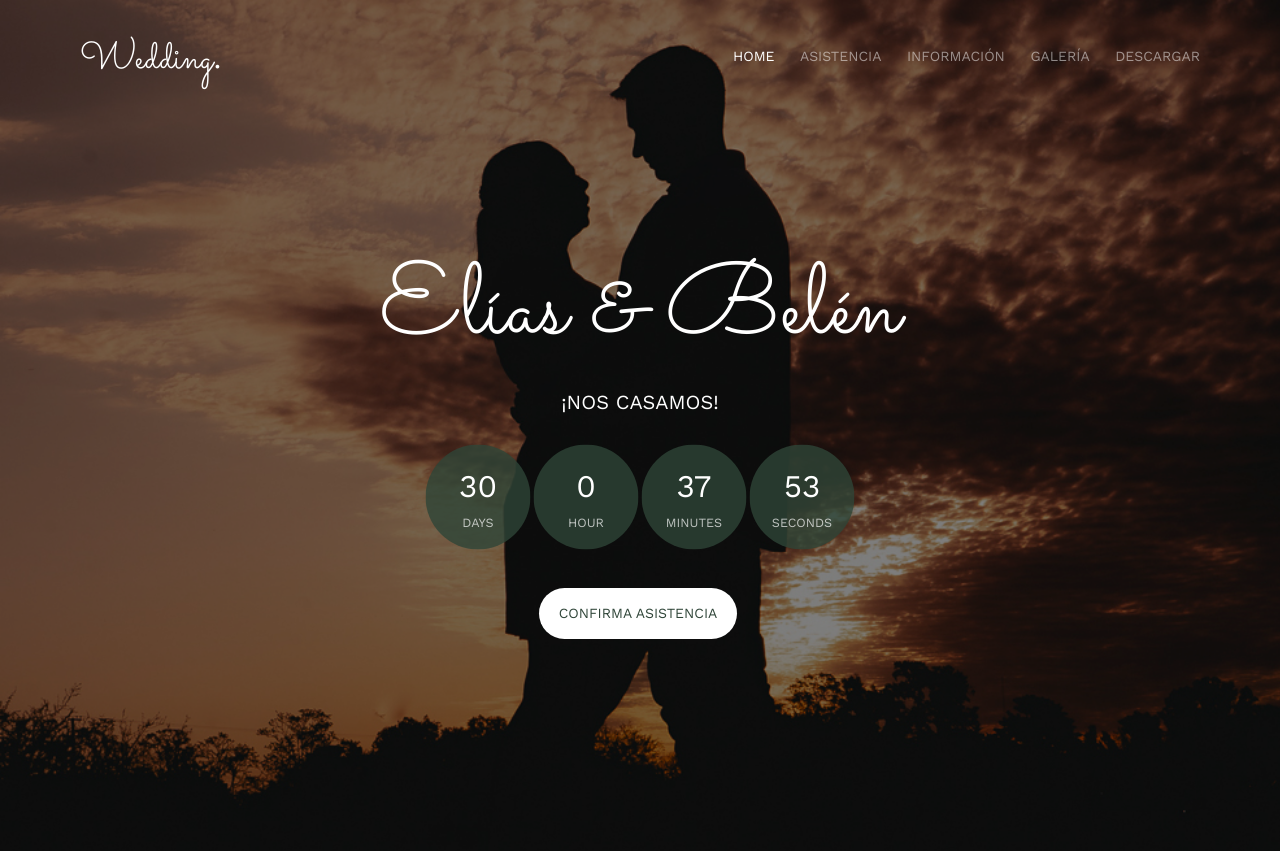
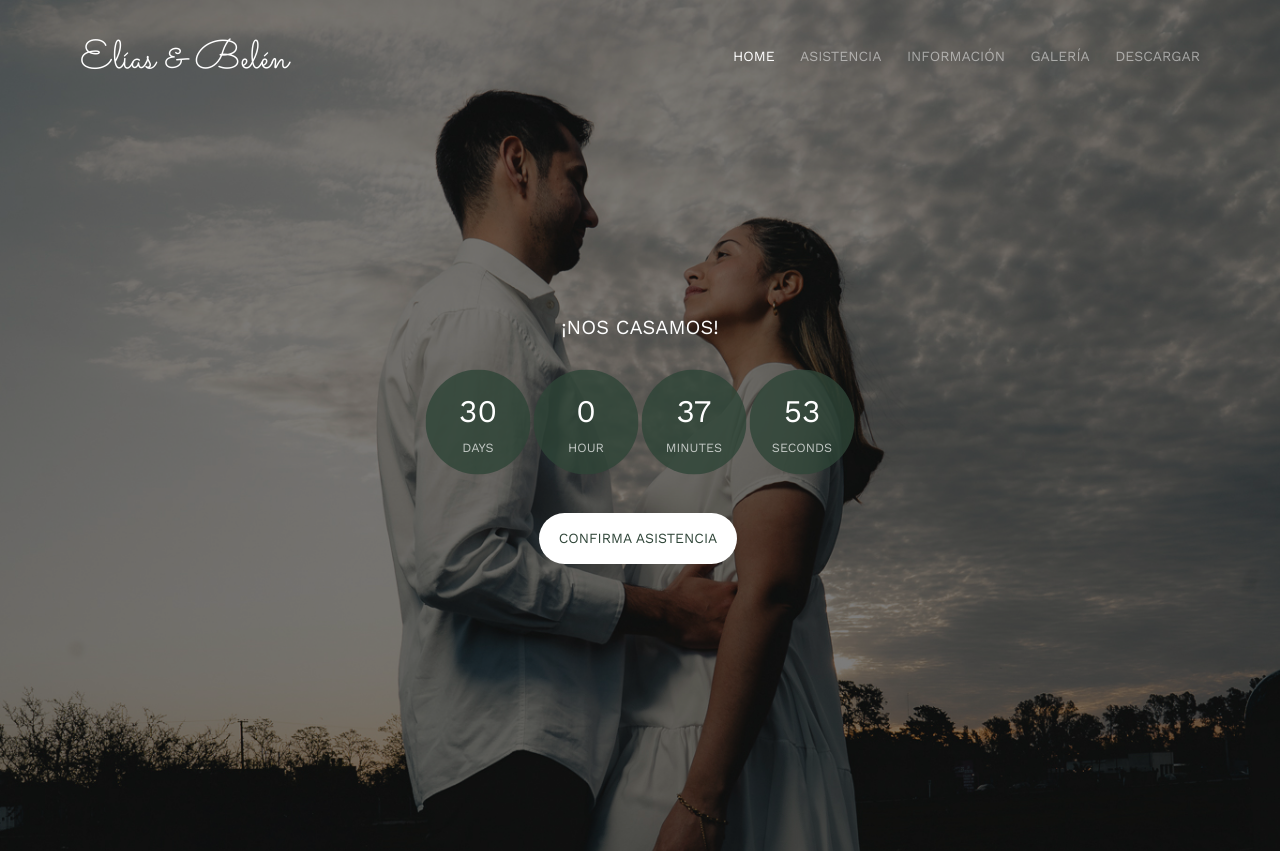
Before and after one commit to elias-segovia/elias-segovia.github.io, a plain HTML site: page index.html in a window 1280 px wide. Shown: the top 851 px of the page. Drawn offline with nearby package versions, Linux system fonts and the light colour scheme; files whose address does not match are found by name.

Commit message:
nuevas fotitos

```diff
--- a/index.html
+++ b/index.html
@@ -54,10 +54,10 @@
 		<nav class="fh5co-nav" role="navigation">
 			<div class="container">
 				<div class="row">
-					<div class="col-xs-2">
-						<div id="fh5co-logo"><a href="index.html">Wedding<strong>.</strong></a></div>
+					<div class="col-md-6">
+						<div id="fh5co-logo"><a href="index.html">Elías &amp; Belén</a></div>
 					</div>
-					<div class="col-xs-10 text-right menu-1">
+					<div class="col-md-6 text-right menu-1">
 						<ul>
 							<li class="active"><a href="index.html">Home</a></li>
 							<li><a href="#Asistencia">Asistencia</a></li>
@@ -72,14 +72,15 @@
 		<!-- #endregion fin menu -->
 
 		<!-- #region banner -->
-		<header id="fh5co-header" class="fh5co-cover" role="banner" data-stellar-background-ratio="0.5">
+		<header id="fh5co-header" class="fh5co-cover" role="banner" style="background-image:url(images/foto/bg3_1.jpg);"
+			data-stellar-background-ratio="0.5">
 			<div class="overlay"></div>
 			<div class="container">
 				<div class="row">
 					<div class="col-md-8 col-md-offset-2 text-center">
 						<div class="display-t">
 							<div class="display-tc animate-box" data-animate-effect="fadeIn">
-								<h1>Elías &amp; Belén</h1>
+								<!-- <h1>Elías &amp; Belén</h1> -->
 								<h2>¡NOS CASAMOS!</h2>
 								<div class="simply-countdown simply-countdown-one"></div>
 								<p><a href="#Asistencia" class="btn btn-default btn-sm">Confirma asistencia</a></p>
```
Also changed, not shown: images/foto/belu-2_1.jpg (added), images/foto/bg1_1.jpg (added), images/foto/bg3_1.jpg (added).
